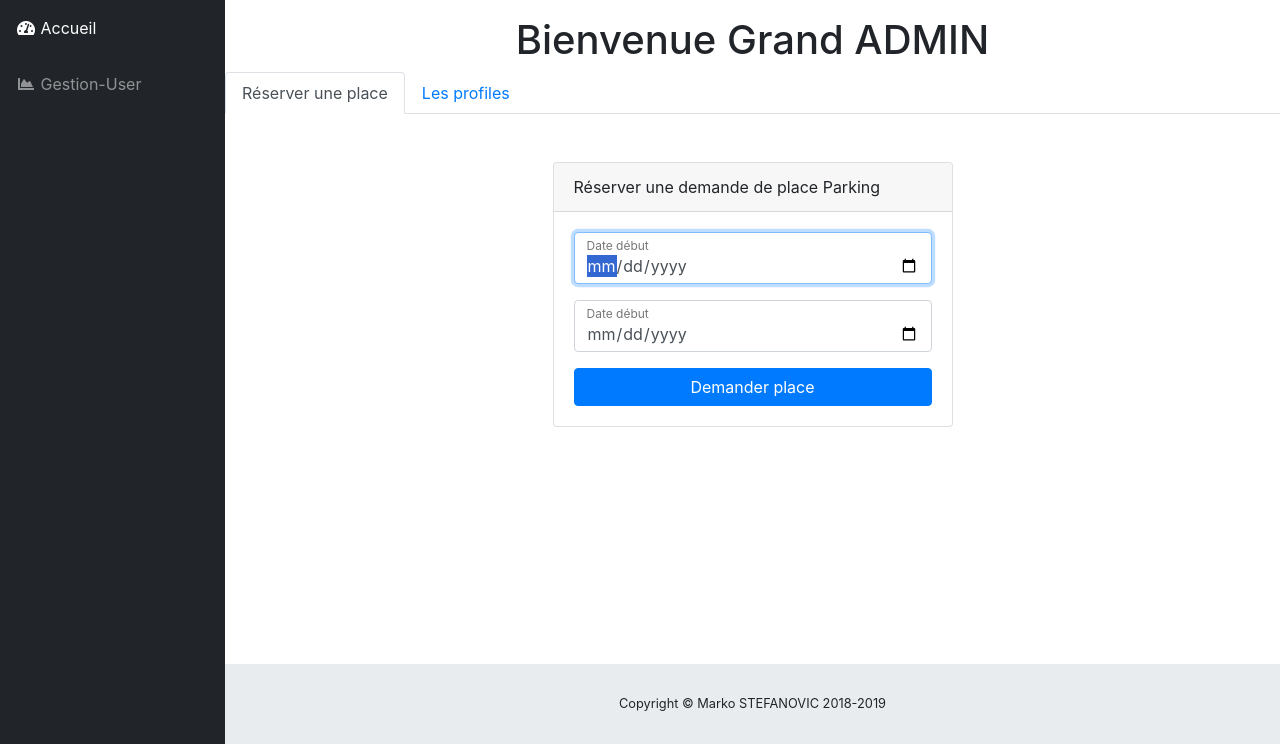
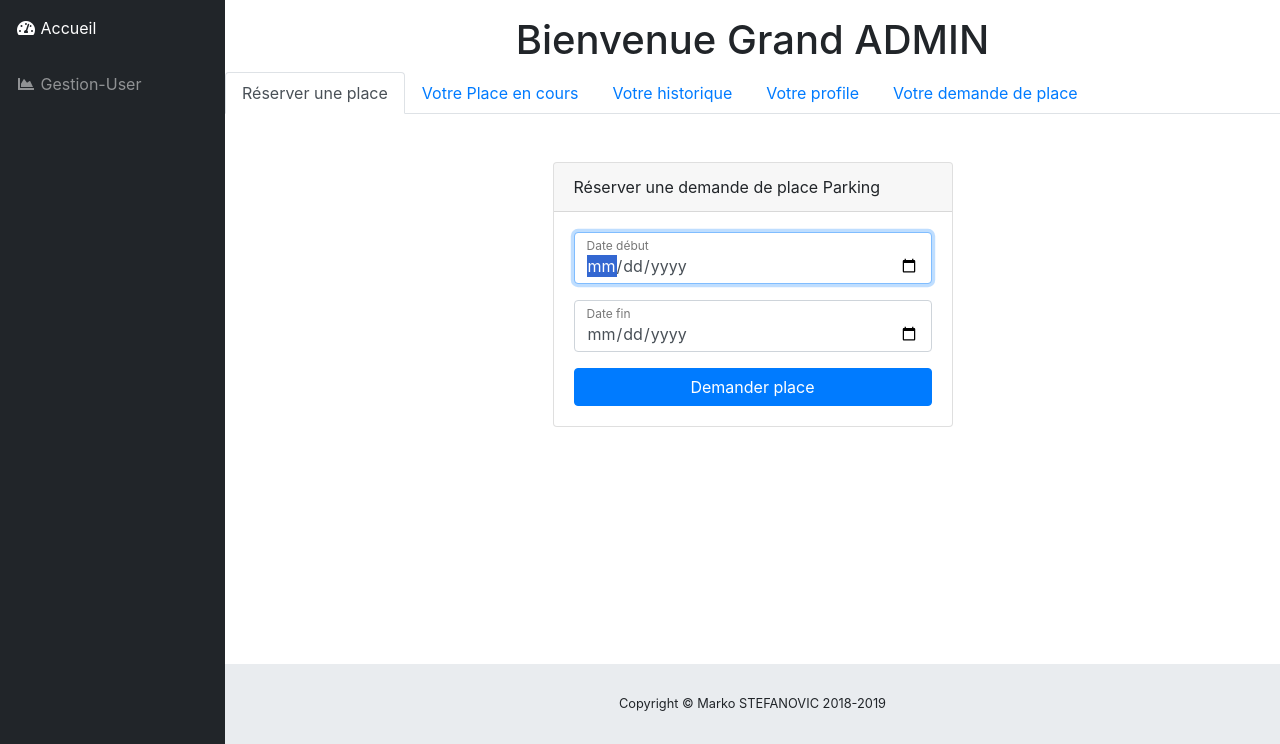
Before and after one commit to MarkoStefanovic-98/ParkingBts, a PHP site: page /user in a window 1280 px wide. Shown: the part 56-800 px from the top of the page. Run offline with PHP 8.4, Linux system fonts and the light colour scheme; the visitor is signed in with stand-in values (Sample User, id 1); tables that the repository leaves empty or names only in its code hold one stand-in row (values such as "Sample post").

Commit message:
add reservation parfaite

```diff
--- a/Controller/user.php
+++ b/Controller/user.php
@@ -6,13 +6,30 @@ if($_SESSION['lvl'] == 2)
 {
 
     $id_u = $_SESSION['id_u'];
+
     $reponse = displayReservedPlace($id_u);
     $info = displayInfo($id_u);
+    $demande = displayPlaceAttente($id_u);
+
+
+
+    if(isset($_POST['submite']))
+    {
+        echo $_SESSION['id_u'];
+
+
+        $deb = $_POST['deb'];
+        $fin = $_POST['fin'];
+
+        reservePlace($id_u, $deb, $fin);
+
+       // header("location:".BASE_URL."/user?id_u=".$_SESSION['id_u']."");
+
+    }
 }
 else
 {
     header("location: index.php");
-
 }
 
 
--- a/Modele/userModele.php
+++ b/Modele/userModele.php
@@ -3,22 +3,23 @@
 function reservePlace($id_u, $deb, $fin)
 {
     global $bdd;
-    $req1 = $bdd->query("CREATE VIEW min_place AS SELECT MIN(id_p) FROM place WHERE id_p NOT IN (SELECT id_p FROM occuper)");
+    $req1 = $bdd->query("SELECT MIN(id_p) AS numPlace FROM place WHERE id_p NOT IN (SELECT p.id_p FROM reserver r, place p, user u WHERE p.id_p = r.id_p AND r.id_u = u.id_u AND (r.lvl = 1 OR r.lvl = 0) AND date_fin > CURDATE())");
+    $req1->execute();
+    $row1 = $req1->fetch(PDO::FETCH_ASSOC);
 
-    $req = $bdd->prepare("INSERT INTO occuper(id_u, id_p, date_deb, date_fin, lvl, timestamp) VALUES (:id_u, (SELECT * FROM min_place), :deb, :fin, 0, NOW())");
+    $req = $bdd->prepare("INSERT INTO reserver(id_u, id_p, date_deb, date_fin, lvl, timestamp) VALUES (:id_u, :id_p, :deb, :fin, 0, NOW())");
     $req->bindValue(":id_u", $id_u, PDO::PARAM_INT);
+    $req->bindValue(":id_p",$row1["numPlace"], PDO::PARAM_INT);
     $req->bindValue(":deb", $deb, PDO::PARAM_STR);
     $req->bindValue(":fin", $fin, PDO::PARAM_STR);
     $req->execute();
-    $req2 = $bdd->query("DROP VIEW min_place");
-
     return $req;
 }
 // liste des places reserve
 function displayReservedPlace($id_u)
 {
     global $bdd;
-    $req = $bdd->prepare("SELECT p.nom_p, o.lvl, o.date_deb FROM place p, user u, occuper o WHERE o.id_p = p.id_p AND o.id_u = u.id_u AND u.id_u=".$id_u);
+    $req = $bdd->prepare("SELECT p.nom_p, r.lvl, r.date_deb FROM place p, user u, reserver r WHERE r.id_p = p.id_p AND r.id_u = u.id_u AND u.id_u=".$id_u);
     $req->execute();
     return $req->fetch();
 }
@@ -34,7 +35,7 @@ function displayInfo($id_u)
 function displayPlaceAttente($id_u)
 {
     global $bdd;
-    $req = $bdd->prepare("SELECT p.nom_p, o.date_deb FROM place p, user u, occuper o WHERE o.id_p = p.id_p AND o.id_u = u.id_u AND u.id_u = :id_u AND o.lvl = 0");
+    $req = $bdd->prepare("SELECT p.nom_p, r.date_deb FROM place p, user u, reserver r WHERE r.id_p = p.id_p AND r.id_u = u.id_u AND u.id_u = :id_u AND r.lvl = 0");
     $req->bindValue("id_u", $id_u, PDO::PARAM_INT);
     $req->execute();
     return $req;
--- a/View/userView.php
+++ b/View/userView.php
@@ -7,7 +7,10 @@
 <nav>
     <div class="nav nav-tabs" id="nav-tab" role="tablist">
         <a class="nav-item nav-link active" id="nav-demandes-tab" data-toggle="tab" href="#nav-demandes" role="tab" aria-controls="nav-demandes" aria-selected="true">Réserver une place</a>
-        <a class="nav-item nav-link" id="nav-profiles-tab" data-toggle="tab" href="#nav-profiles" role="tab" aria-controls="nav-profiles" aria-selected="false">Les profiles</a>
+        <a class="nav-item nav-link" id="nav-profiles-tab" data-toggle="tab" href="#nav-profiles" role="tab" aria-controls="nav-profiles" aria-selected="false">Votre Place en cours</a>
+        <a class="nav-item nav-link" id="nav-his-tab" data-toggle="tab" href="#nav-his" role="tab" aria-controls="nav-his" aria-selected="false">Votre historique</a>
+        <a class="nav-item nav-link" id="nav-pro-tab" data-toggle="tab" href="#nav-pro" role="tab" aria-controls="nav-pro" aria-selected="false">Votre profile</a>
+        <a class="nav-item nav-link" id="nav-place-tab" data-toggle="tab" href="#nav-place" role="tab" aria-controls="nav-place" aria-selected="false">Votre demande de place</a>
     </div>
 </nav>
 
@@ -31,10 +34,10 @@
                         <div class="form-group">
                             <div class="form-label-group">
                                 <input type="date" id="inputDate" name="fin" class="form-control" placeholder="Date_deb" required="required" autofocus="autofocus">
-                                <label for="inputDate">Date début</label>
+                                <label for="inputDate">Date fin</label>
                             </div>
                         </div>
-                        <button class="btn btn-primary btn-block" name="submit_reserve">Demander place</button>
+                        <button type="submit" class="btn btn-primary btn-block" name="submite">Demander place</button>
                     </form>
 
 
@@ -43,13 +46,12 @@
         </div>
     </div>
 
-    <div class="tab-pane fade" id="nav-profiles" role="tabpanel" aria-labelledby="nav-profiles-tab">
+    <div class="tab-pane fade" id="nav-his" role="tabpanel" aria-labelledby="nav-his-tab">
         <table class="table table-hover">
             <thead>
             <tr>
-                <th>Nom / Prénom</th>
-                <th>Compte</th>
-                <th>Supprimer</th>
+                <th>Numéros de la place</th>
+                <th>date début - date fin</th>
             </tr>
             </thead>
                 <tr>
@@ -61,4 +63,71 @@
                 </tr>
         </table>
     </div>
+
+    <div class="tab-pane fade" id="nav-pro" role="tabpanel" aria-labelledby="nav-pro-tab">
+        <table class="table table-hover">
+            <thead>
+            <tr>
+                <th>Nom de la place</th>
+                <th>Date début - Date fin</th>
+            </tr>
+            </thead>
+            <tr>
+                <td>
+                </td>
+                <td>
+                </td>
+                <td></td>
+            </tr>
+        </table>
+    </div>
+
+    <div class="tab-pane fade" id="nav-profiles" role="tabpanel" aria-labelledby="nav-profiles-tab">
+        <table class="table table-hover">
+            <thead>
+            <tr>
+                <th>Nom / Prénom</th>
+                <th>formulaire a mettre</th>
+                <th>Supprimer</th>
+            </tr>
+            </thead>
+            <tr>
+                <td>
+                </td>
+                <td>
+                </td>
+                <td></td>
+            </tr>
+        </table>
+    </div>
+
+    <div class="tab-pane fade" id="nav-place" role="tabpanel" aria-labelledby="nav-place-tab">
+        <table class="table table-hover">
+            <thead>
+            <tr>
+
+                <th>Nom place</th>
+                <th>Date demande</th>
+                <th>Etat</th>
+            </tr>
+            </thead>
+            <?php
+            foreach($demande as $key => $value)
+            {
+            ?>
+            <tr>
+                <td>
+                    place numéro : <?=$value['nom_p'];?>
+                </td>
+                <td>
+                    <?=$value['date_deb'];?>
+                </td>
+                <td>en cours de vérification</td>
+            </tr>
+                <?php
+            }
+            ?>
+        </table>
+    </div>
+
 </div>
```
